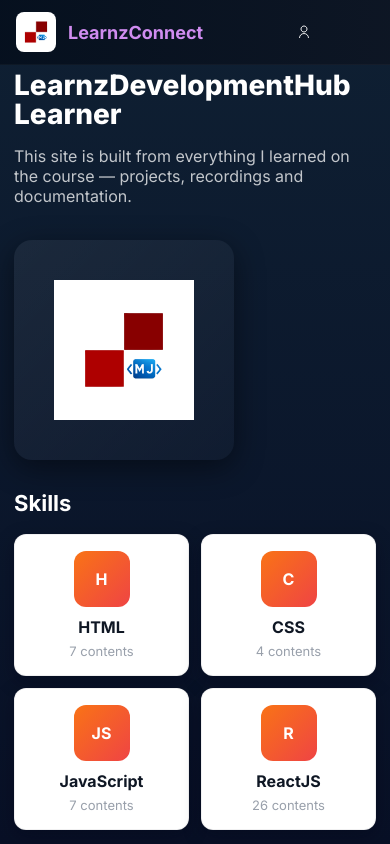
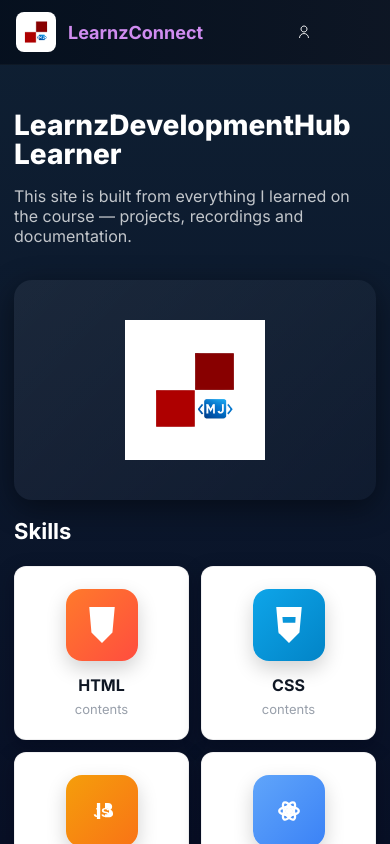
Before and after one commit to Mohammed-Jameal-J/LEARNZ_DEV, a React (Vite) app in the folder Learnz_Connect/: page / in a window 390 px wide. Shown: the top 844 px of the page. Built offline with nearby package versions, Linux system fonts and the light colour scheme.

Commit message:
mobile view

```diff
--- a/Learnz_Connect/src/components/SkillCard.jsx
+++ b/Learnz_Connect/src/components/SkillCard.jsx
@@ -1,11 +1,75 @@
 import React from "react";
 
-export default function SkillCard({ title, subtitle, icon }) {
+/**
+ * SkillCard
+ * Props:
+ *  - title: string (e.g. 'HTML', 'CSS', 'JavaScript', 'ReactJS')
+ *  - count: number
+ *
+ * This component uses inline SVGs for icons so there are no external deps.
+ * The surrounding .skill-icon.{html,css,js,react} classes control background gradients.
+ */
+
+export default function SkillCard({ title = "Skill", count = 0 }) {
+  const key = title.toLowerCase().replace(/\s+/g, "");
+
+  // inline SVG icons (white glyphs) sized to fit badge background
+  const ICONS = {
+    html: (
+      <svg width="36" height="36" viewBox="0 0 24 24" aria-hidden xmlns="http://www.w3.org/2000/svg">
+        <path fill="#ffffff" d="M3.5 0h17l-1.54 17.06L12 24 4.96 17.06 3.5 0zm13.9 6.6h-9.6l.35 3.9h8.9l-.65 7.07L12 19.7 6.2 17.6l-.35-3.9h2.4l.14 1.6L12 16.9l2.6-1.6.18-1.9H6.3L5.8 6.6h11.6z"/>
+      </svg>
+    ),
+
+    css: (
+      <svg width="36" height="36" viewBox="0 0 24 24" aria-hidden xmlns="http://www.w3.org/2000/svg">
+        <path fill="#ffffff" d="M3.5 0h17l-1.54 17.06L12 24 4.96 17.06 3.5 0zm12.9 6.6H7.6l.35 3.9h8.9l-.65 7.07L12 19.7l-6.8-2.1-.35-3.9h2.4l.14 1.6L12 16.9l3.9-1.7.18-1.9z"/>
+      </svg>
+    ),
+
+    javascript: (
+      <svg width="36" height="36" viewBox="0 0 24 24" aria-hidden xmlns="http://www.w3.org/2000/svg">
+        <rect width="24" height="24" rx="4" fill="none"/>
+        <path fill="#ffffff" d="M8.6 6.6h2.2v10.8H8.6V6.6zm5.4 0h2.03c1.7 0 2.75.9 2.75 2.5 0 1.1-.6 1.7-1.3 2.1.9.2 1.6.8 1.8 1.9.4 1.9-.7 3-2.7 3H14v-1.9h1.57c.6 0 .95-.25 1.05-.8.06-.35.1-.9.1-1.5 0-1.3-1.2-1.7-2-1.7H14V6.6z"/>
+        <text x="6.4" y="16.2" fontFamily="Arial, Helvetica, sans-serif" fontSize="9" fill="#ffffff">JS</text>
+      </svg>
+    ),
+
+    reactjs: (
+      <svg width="36" height="36" viewBox="0 0 24 24" aria-hidden xmlns="http://www.w3.org/2000/svg">
+        <g fill="none" stroke="#ffffff" strokeWidth="1.5" strokeLinecap="round" strokeLinejoin="round">
+          <circle cx="12" cy="12" r="1.4" fill="#ffffff" />
+          <ellipse rx="6.5" ry="2.8" cx="12" cy="12" transform="rotate(0 12 12)"></ellipse>
+          <ellipse rx="6.5" ry="2.8" cx="12" cy="12" transform="rotate(60 12 12)"></ellipse>
+          <ellipse rx="6.5" ry="2.8" cx="12" cy="12" transform="rotate(120 12 12)"></ellipse>
+        </g>
+      </svg>
+    ),
+  };
+
+  // choose badge class to set gradient background in CSS
+  const badgeClass =
+    key === "html"
+      ? "skill-icon html"
+      : key === "css"
+      ? "skill-icon css"
+      : key === "javascript"
+      ? "skill-icon js"
+      : key === "reactjs" || key === "react"
+      ? "skill-icon react"
+      : "skill-icon";
+
+  // pick icon (fallback to text if not found)
+  const iconNode = ICONS[key] ?? <span style={{ fontSize: 18, fontWeight: 800 }}>{title.slice(0, 3).toUpperCase()}</span>;
+
   return (
-    <div className="skill-card">
-      <div className="skill-icon">{icon}</div>
+    <div className="skill-card" role="listitem" aria-label={`${title} skill`}>
+      <div className={badgeClass} aria-hidden>
+        {iconNode}
+      </div>
+
       <div className="skill-title">{title}</div>
-      <div className="skill-sub">{subtitle}</div>
+      <div className="skill-sub">{count ? `${count} contents` : "contents"}</div>
     </div>
   );
 }
--- a/Learnz_Connect/src/index.css
+++ b/Learnz_Connect/src/index.css
@@ -26,9 +26,9 @@
 .container{max-width:1400px;margin:0 auto;padding:0 20px}
 
 /* full-width section: allows background to stretch full viewport while content stays capped */
-.full-width-section{
+.full-width-section {
   width:100%;
-  padding: 36px 0;      /* vertical spacing for the section */
+  padding: 56px 0;      /* increased vertical spacing (desktop) */
   box-sizing:border-box;
 }
 
@@ -37,13 +37,13 @@
   max-width:1200px;
   margin:0 auto;
   width: calc(100% - 64px);  /* default side spacing (32px each side) */
-  padding: 0 32px;           /* internal horizontal padding */
+  padding: 16px 32px;           /* internal horizontal padding */
   box-sizing:border-box;
 }
 
 /* smaller padding on very small screens */
 @media (max-width:640px){
-  .section-inner{ width: calc(100% - 32px); padding: 0 16px; }
+  .section-inner{ width: calc(100% - 32px); padding: 30px 16px; }
 }
 
 /* ---------- Header ---------- */
@@ -90,11 +90,16 @@
 .mobile-nav.open{ display:block; }
 .mobile-nav a{ display:block; padding:10px 0; color:inherit; text-decoration:none }
 
+.site-header + .full-width-section {
+  padding-top: 80px; /* header + breathing room on top of first section */
+}
+
 /* show/hide breakpoints */
 @media(min-width:860px){
   .desktop-only{display:flex}
   .mobile-only{display:none}
   .mobile-nav{display:none !important}
+   .full-width-section { padding: 36px 0; }
 }
 
 /* ---------- Hero ---------- */
@@ -104,7 +109,7 @@
 @media(min-width:860px){ .hero-inner{grid-template-columns:1fr 360px} }
 .hero-title{color:#fff;font-size:34px;line-height:1.05;margin:6px 0 10px;font-weight:800}
 .hero-sub{color:rgba(255,255,255,0.75);max-width:520px}
-.hero-illustration{background:linear-gradient(135deg, rgba(255,255,255,0.06), rgba(255,255,255,0.02));width:220px;height:220px;border-radius:18px;display:flex;align-items:center;justify-content:center;box-shadow:0 8px 30px rgba(0,0,0,0.45)}
+.hero-illustration{background:linear-gradient(135deg, rgba(255,255,255,0.06), rgba(255,255,255,0.02));height:220px;border-radius:18px;display:flex;align-items:center;justify-content:center;box-shadow:0 8px 30px rgba(0,0,0,0.45)}
 .hero-illustration img{width:140px;height:auto}
 
 /* ---------- Sections / Titles ---------- */
@@ -112,7 +117,7 @@
 .section-title{
   font-size:22px;
   color:#ffffff;
-  margin:12px 0 18px;
+  margin:0 0 22px 0;
   font-weight:700;
 }
 
@@ -122,7 +127,10 @@
 @media(min-width:860px){ .skills-grid{grid-template-columns:repeat(4,1fr)} }
 
 /* ---------- skill card ---------- */
-.skill-card{background:#ffffff; border-radius:12px;padding:16px;text-align:center;box-shadow:0 6px 18px rgba(2,6,23,0.35);border:1px solid rgba(2,6,23,0.06)}
+.skill-card{background:#ffffff; border-radius:12px;padding:22px;text-align:center;box-shadow:0 6px 18px rgba(2,6,23,0.35);border:1px solid rgba(2,6,23,0.06);  display:flex;
+  flex-direction:column;
+  align-items:center;
+  justify-content:center;}
 .skill-icon{width:56px;height:56px;border-radius:12px;margin:0 auto 10px;display:flex;align-items:center;justify-content:center;background:linear-gradient(135deg,#f97316,#ef4444);color:white;font-weight:700}
 .skill-title{font-weight:700;margin-bottom:6px;color:#0f1724}
 .skill-sub{color:var(--muted);font-size:13px}
@@ -238,7 +246,9 @@
   }
 }
 
-
+.hero {
+    margin-top: 40px;
+}
 /* ---------- Profile modal styles ---------- */
 .modal-overlay{
   position:fixed;inset:0;background:rgba(2,6,23,0.6);display:flex;align-items:center;justify-content:center;z-index:80;padding:24px;
@@ -267,3 +277,28 @@
   .skills-grid{grid-template-columns:repeat(2,1fr)}
   .container{padding:0 14px}
 }
+/* larger icon (badge) */
+.skill-icon{
+  width:72px;
+  height:72px;
+  border-radius:16px;
+  margin:0 auto 14px;
+  display:flex;
+  align-items:center;
+  justify-content:center;
+  color:#fff;
+  box-shadow: 0 8px 20px rgba(0,0,0,0.18);
+}
+
+/* gradient backgrounds (you probably already have these) */
+.skill-icon.html { background: linear-gradient(135deg,#ff7a2b,#ff4d3f); }
+.skill-icon.css  { background: linear-gradient(135deg,#0ea5e9,#0284c7); }
+.skill-icon.js   { background: linear-gradient(135deg,#f59e0b,#f97316); }
+.skill-icon.react{ background: linear-gradient(135deg,#60a5fa,#3b82f6); }
+
+/* text inside the badge */
+.skill-badge-text{
+  font-weight:800;
+  font-size:16px;
+  letter-spacing:0.03em;
+}
```
